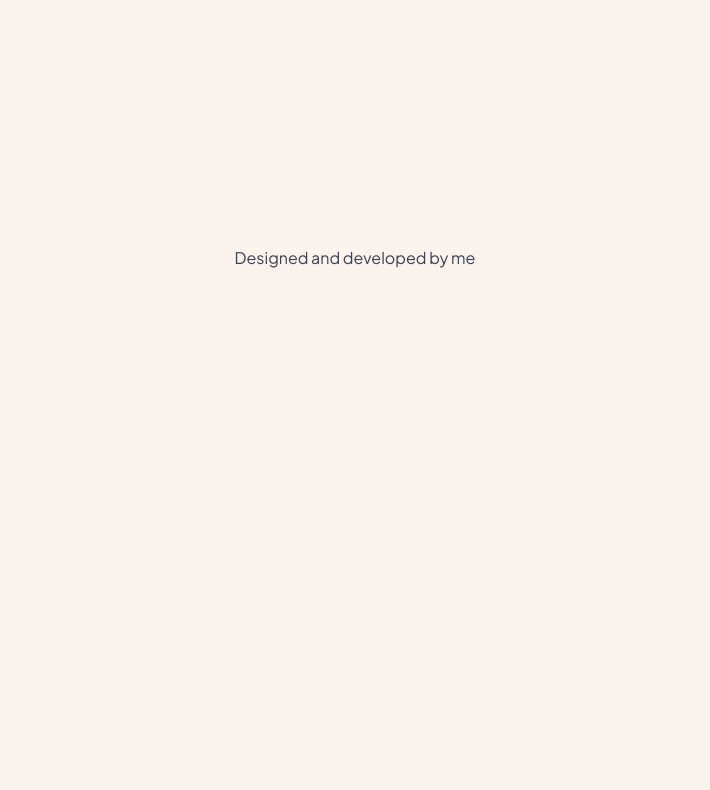
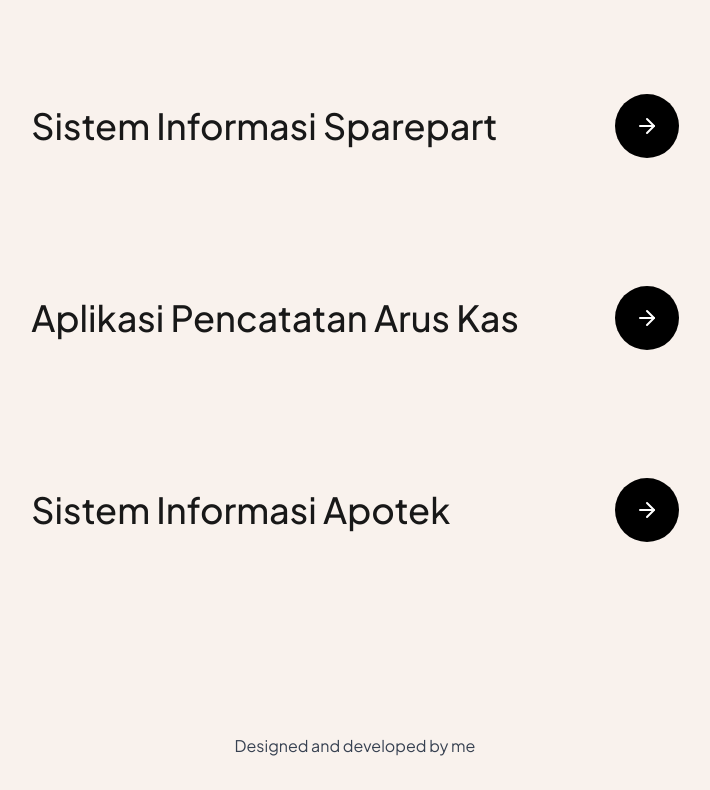
Before and after one commit to wildanrizkii/profile-portfolio, a Next.js app: page / in a window 1280 px wide. Shown: the part 1054-1844 px from the top of the page, without its empty margins (285-995 px from the left). Before the commit the page ends 1356 px from the top, so only its background shows below. Built offline with nearby package versions, Linux system fonts and the light colour scheme.

Commit message:
Adding project section

```diff
--- a/src/app/layout.jsx
+++ b/src/app/layout.jsx
@@ -9,8 +9,9 @@ const plusJakartaSans = Plus_Jakarta_Sans({
 });
 
 export const metadata = {
-  title: "Create Next App",
-  description: "Generated by create next app",
+  title: "wildanrizkii",
+  description: "Portfolio",
+  icons: "/images/logo-web.png",
 };
 
 export default function RootLayout({ children }) {
--- a/src/components/AnimatedScrollMouse/index.jsx
+++ b/src/components/AnimatedScrollMouse/index.jsx
@@ -8,7 +8,7 @@ export default function AnimatedScrollMouse() {
       <div className="w-10 h-16 border-2 border-black rounded-full flex justify-center items-start p-2 relative">
         {/* Scroll (Bagian dalam yang bergerak naik-turun) */}
         <motion.div
-          className="w-2 h-4 bg-gray-700 rounded-full"
+          className="w-2 h-4 bg-black rounded-full"
           animate={{ y: [0, 8, 0] }}
           transition={{ duration: 1.5, repeat: Infinity, ease: "easeInOut" }}
         />
--- a/src/components/Home/index.jsx
+++ b/src/components/Home/index.jsx
@@ -1,22 +1,30 @@
 "use client";
-import React from "react";
+import React, { useState } from "react";
 import Navbar from "@/components/Navbar/";
-import AnimatedBackground from "@/components/AnimatedBackground/";
 import CircleAnimatedBackground from "@/components/AnimatedBackground/CircleAnimatedBackground";
 import AnimatedScrollMouse from "../AnimatedScrollMouse";
+import { motion } from "framer-motion";
+import { ArrowRight } from "lucide-react";
 
 const Portfolio = () => {
+  const [position, setPosition] = useState({ x: 0, y: 0 });
+  const [isHovered, setIsHovered] = useState(false);
+
+  const handleMouseMove = (e) => {
+    const imageWidth = 192; // Sesuaikan ukuran gambar (misalnya w-48)
+    const imageHeight = 192;
+
+    setPosition({
+      x: e.clientX - imageWidth,
+      y: e.clientY - imageHeight + 50,
+    });
+  };
+
   return (
     <div className="relative">
-      {/* Background hanya di bagian awal */}
-      {/* <div className="absolute top-0 left-0 w-full h-screen overflow-hidden">
-        <AnimatedBackground />
-      </div> */}
       <div className="absolute top-0 left-0 w-full h-screen overflow-hidden">
         <CircleAnimatedBackground />
       </div>
-
-      {/* Navbar */}
       <Navbar />
 
       {/* Konten utama */}
@@ -40,11 +48,128 @@ const Portfolio = () => {
         </div>
       </div>
 
-      <div className="relative grid gap-16 bg-transparent px-4 md:px-12 py-28">
+      <div className="relative grid gap-32 justify-center bg-transparent px-4 md:px-12 py-28">
         <div className="max-w-5xl mx-auto text-left grid gap-3">
           <h1 className="text-6xl font-medium text-dark-gray">Projects</h1>
         </div>
-        <div></div>
+
+        {/* Project 1 */}
+        <div className="flex gap-10 items-center text-center w-full">
+          <div
+            className="flex flex-col md:flex-row gap-6 md:gap-24 justify-between items-center w-full px-8 md:px-32 relative"
+            onMouseEnter={() => setIsHovered(true)}
+            onMouseLeave={() => setIsHovered(false)}
+            onMouseMove={handleMouseMove}
+            onClick={() =>
+              window.open("https://trialbasemakercmw.online", "_blank")
+            }
+          >
+            {/* Teks di kiri */}
+            <h1 className="text-4xl text-nowrap font-medium text-dark-gray text-left">
+              Sistem Informasi Sparepart
+            </h1>
+
+            {/* Tombol panah di bawah pada layar kecil */}
+            <motion.button
+              className="w-16 h-16 flex items-center justify-center rounded-full bg-black text-white mt-4 md:mt-0"
+              whileHover={{ scale: 1.1 }}
+              whileTap={{ scale: 0.9 }}
+            >
+              <motion.span
+                initial={{ x: 0 }}
+                whileHover={{ x: 5 }}
+                transition={{ type: "spring", stiffness: 200, damping: 10 }}
+              >
+                <ArrowRight size={24} />
+              </motion.span>
+            </motion.button>
+          </div>
+        </div>
+
+        {/* Project 2 */}
+        <div className="items-center text-center w-full">
+          <div
+            className="flex flex-col md:flex-row gap-6 md:gap-24 justify-between items-center w-full px-8 md:px-32 relative"
+            onMouseEnter={() => setIsHovered(true)}
+            onMouseLeave={() => setIsHovered(false)}
+            onMouseMove={handleMouseMove}
+          >
+            {/* Teks di kiri */}
+            <h1 className="text-4xl font-medium text-dark-gray text-left">
+              Aplikasi Pencatatan Arus Kas
+            </h1>
+
+            {/* Tombol panah di bawah pada layar kecil */}
+            <motion.button
+              className="w-16 h-16 flex items-center justify-center rounded-full bg-black text-white mt-4 md:mt-0"
+              whileHover={{ scale: 1.1 }}
+              whileTap={{ scale: 0.9 }}
+            >
+              <motion.span
+                initial={{ x: 0 }}
+                whileHover={{ x: 5 }}
+                transition={{ type: "spring", stiffness: 200, damping: 10 }}
+              >
+                <ArrowRight size={24} />
+              </motion.span>
+            </motion.button>
+          </div>
+        </div>
+
+        {/* Gambar dengan animasi mengikuti cursor */}
+        {isHovered && (
+          <motion.img
+            src="/images/CMW.png"
+            alt="preview"
+            className="w-96 h-auto rounded-md shadow-2xl pointer-events-none fixed top-0 left-0 z-[-1]"
+            animate={{ x: position.x, y: position.y, opacity: 1 }}
+            initial={{ opacity: 0 }}
+            exit={{ opacity: 0 }}
+            transition={{ type: "spring", stiffness: 200, damping: 20 }}
+          />
+        )}
+        {/* Project 3 */}
+        <div className="items-center text-center w-full">
+          <div
+            className="flex flex-col md:flex-row gap-6 md:gap-24 justify-between items-center w-full px-8 md:px-32 relative"
+            onMouseEnter={() => setIsHovered(true)}
+            onMouseLeave={() => setIsHovered(false)}
+            onMouseMove={handleMouseMove}
+          >
+            {/* Teks di kiri */}
+            <h1 className="text-4xl font-medium text-dark-gray text-left">
+              Sistem Informasi Apotek
+            </h1>
+
+            {/* Tombol panah di bawah pada layar kecil */}
+            <motion.button
+              className="w-16 h-16 flex items-center justify-center rounded-full bg-black text-white mt-4 md:mt-0"
+              whileHover={{ scale: 1.1 }}
+              whileTap={{ scale: 0.9 }}
+            >
+              <motion.span
+                initial={{ x: 0 }}
+                whileHover={{ x: 5 }}
+                transition={{ type: "spring", stiffness: 200, damping: 10 }}
+              >
+                <ArrowRight size={24} />
+              </motion.span>
+            </motion.button>
+          </div>
+        </div>
+
+        {/* Gambar dengan animasi mengikuti cursor */}
+        {isHovered && (
+          <motion.img
+            src="/images/CMW.png"
+            alt="preview"
+            className="w-96 h-auto rounded-md shadow-2xl pointer-events-none fixed top-0 left-0 z-[-1]"
+            animate={{ x: position.x, y: position.y, opacity: 1 }}
+            initial={{ opacity: 0 }}
+            exit={{ opacity: 0 }}
+            transition={{ type: "spring", stiffness: 200, damping: 20 }}
+          />
+        )}
       </div>
 
       {/* Footer */}
--- a/src/components/Navbar/index.jsx
+++ b/src/components/Navbar/index.jsx
@@ -46,9 +46,9 @@ const Navbar = () => {
   // }, [isOpen]);
 
   const navLinks = [
-    { href: "#about", label: "Tentang Saya" },
-    { href: "#projects", label: "Proyek" },
-    { href: "#contact", label: "Kontak" },
+    { href: "#home", label: "Home" },
+    { href: "#projects", label: "Project" },
+    { href: "#about", label: "About Me" },
   ];
 
   return (
@@ -104,9 +104,9 @@ const Navbar = () => {
         transition={{ duration: 0.5, ease: "easeInOut" }}
         className="fixed inset-0 z-40 bg-[#f9f2ed]"
       >
-        <div className="flex items-center justify-center h-full">
+        <div className="flex items-center justify-start h-full px-44">
           <AnimatedBackground />
-          <div className="text-center space-y-8">
+          <div className="text-left space-y-16">
             {navLinks.map((link, index) => (
               <motion.div
                 key={link.href}
@@ -119,8 +119,9 @@ const Navbar = () => {
                 }}
               >
                 <a
+                  key={index}
                   href={link.href}
-                  className="block text-4xl font-medium text-dark-gray hover:text-primary transition-colors"
+                  className="block text-4xl text-nowrap font-medium text-dark-gray transition-transform duration-300 hover:scale-110 hover:text-primary"
                   onClick={() => setIsOpen(false)}
                 >
                   {link.label}
@@ -130,7 +131,6 @@ const Navbar = () => {
           </div>
         </div>
       </motion.div>
-      ;
     </>
   );
 };
```
Also changed, not shown: public/images/CMW.png (added), public/images/logo-web.png (added).
